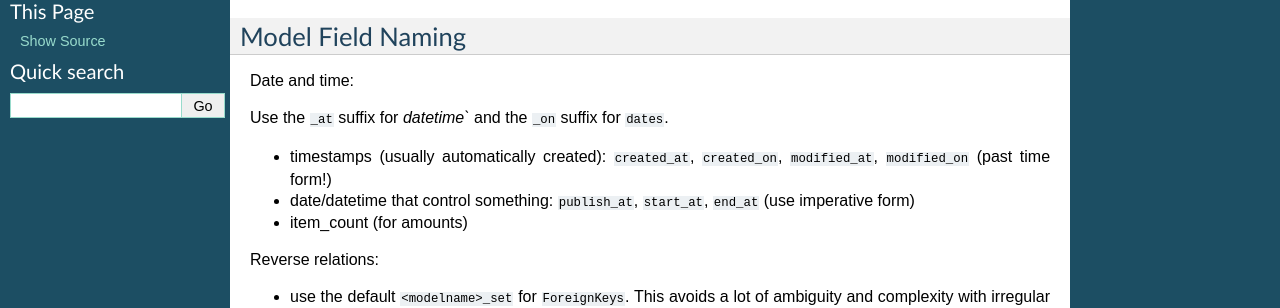
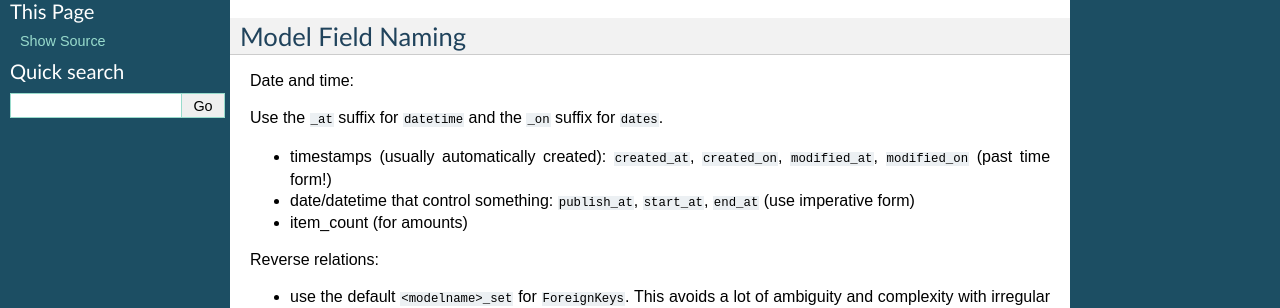
Before and after one commit to aldryn/aldryn-docs, a Sphinx documentation site: the page built from docs/code-conventions.rst, in a window 1280 px wide. Shown: the part 186-494 px from the top of the page. Built offline with Sphinx 7.4.7, drawn with Linux system fonts in a browser that asks for light colours; pages that are not in the unit, such as notebooks, are missing from menus.

Commit message:
fixes syntax error

```diff
--- a/docs/code-conventions.rst
+++ b/docs/code-conventions.rst
@@ -15,7 +15,7 @@ Model Field Naming
 
 Date and time:
 
-Use the ``_at`` suffix for `datetime`` and the ``_on`` suffix for ``dates``.
+Use the ``_at`` suffix for ``datetime`` and the ``_on`` suffix for ``dates``.
 
 * timestamps (usually automatically created): ``created_at``, ``created_on``, ``modified_at``, ``modified_on`` (past time form!)
 * date/datetime that control something: ``publish_at``, ``start_at``, ``end_at`` (use imperative form)
```
